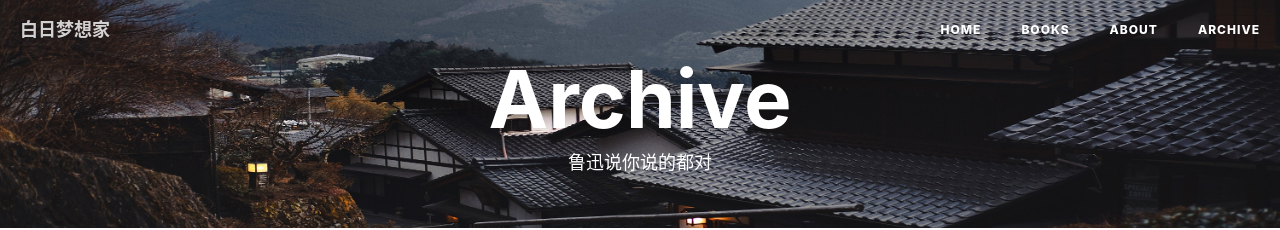
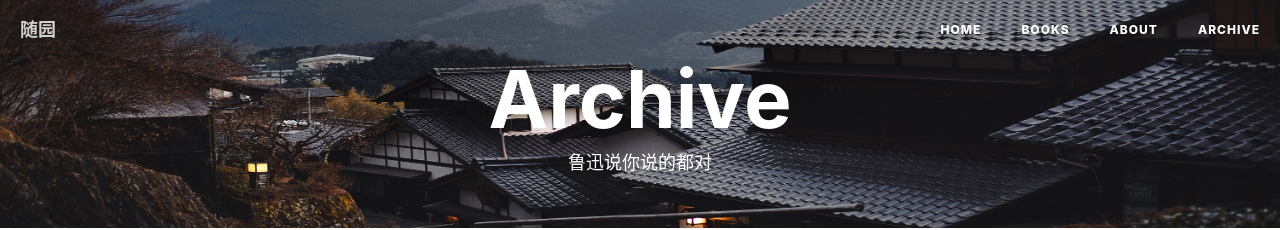
Before and after one commit to Devinteng/blog2, a Jekyll site: the page built from archive.html, in a window 1280 px wide. Shown: the top 230 px of the page. Built offline with Jekyll 4.4.1, drawn with Linux system fonts in a browser that asks for light colours; nearby versions of some CDN libraries; comment, search, counter and statistics services are not loaded.

Commit message:
Update _config.yml

```diff
--- a/_config.yml
+++ b/_config.yml
@@ -1,6 +1,6 @@
 # Site settings
-title: 白日梦想家
-SEOTitle: 白日梦想家
+title: 随园
+SEOTitle: 随园
 header-img: img/home-bg.jpg
 email:
 description: "门外汉，0经验 | 外贸从业者"
```
